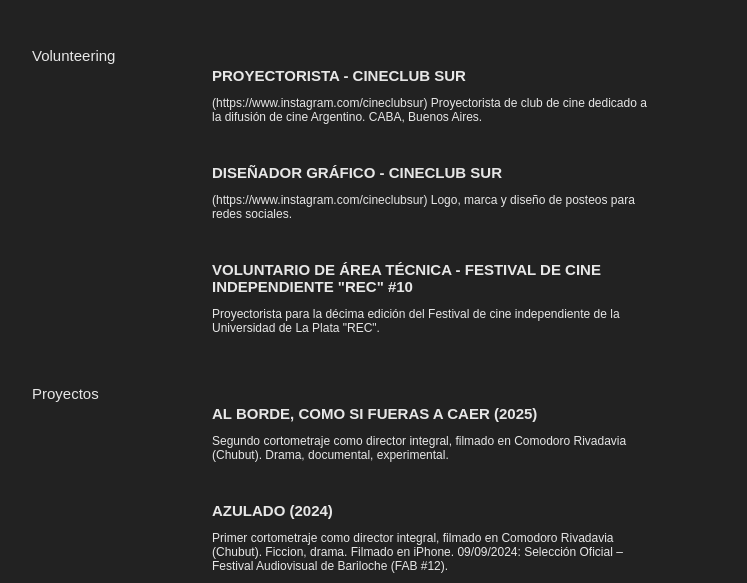
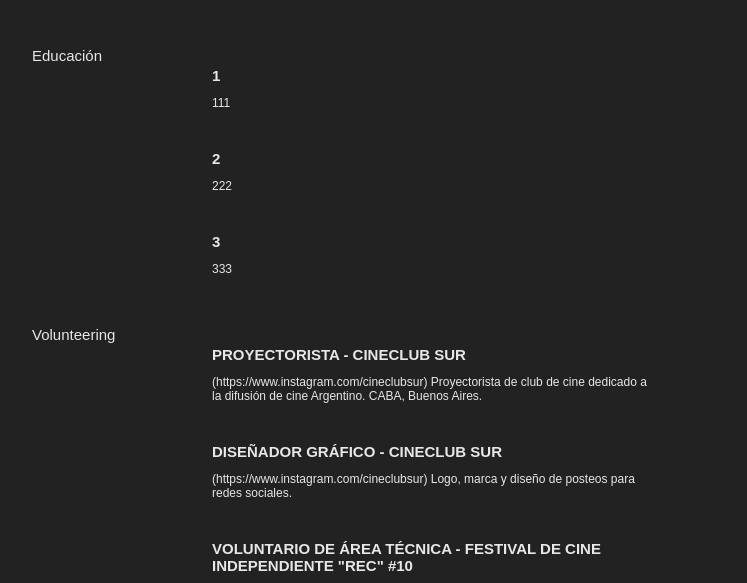
Before and after one commit to santrossi/read.cv-clone, a plain HTML site: page index.html in a window 1280 px wide. Shown: the part 188-771 px from the top of the page, without its empty margins (288-1035 px from the left). Drawn offline with Linux system fonts and the light colour scheme; a web font is replaced by a local one.

Commit message:
add | fix: section educacion, css properties

```diff
--- a/css/styles.css
+++ b/css/styles.css
@@ -133,7 +133,8 @@ img {
   flex-direction: column;
 }
 
-#test,
+#volunteering,
+#educacion,
 #proyectos {
   display: grid;
   grid-template-columns: 1fr 3fr;
--- a/index.html
+++ b/index.html
@@ -40,7 +40,27 @@
 
         <section id="contenedor-secciones">
 
-            <section id="test">
+           <section id="educacion">
+              <h2>Educación</h2>
+
+              <article class="articulo-proyecto">
+                <h3>1</h3>
+                <p>111</p>
+              </article>
+
+              <article class="articulo-proyecto">
+                <h3>2</h3>
+                <p>222</p>
+              </article>
+
+              <article class="articulo-proyecto">
+                <h3>3</h3>
+                <p>333</p>
+              </article>
+
+            </section>
+
+            <section id="volunteering">
               <h2>Volunteering</h2>
 
               <article class="articulo-proyecto">
```
